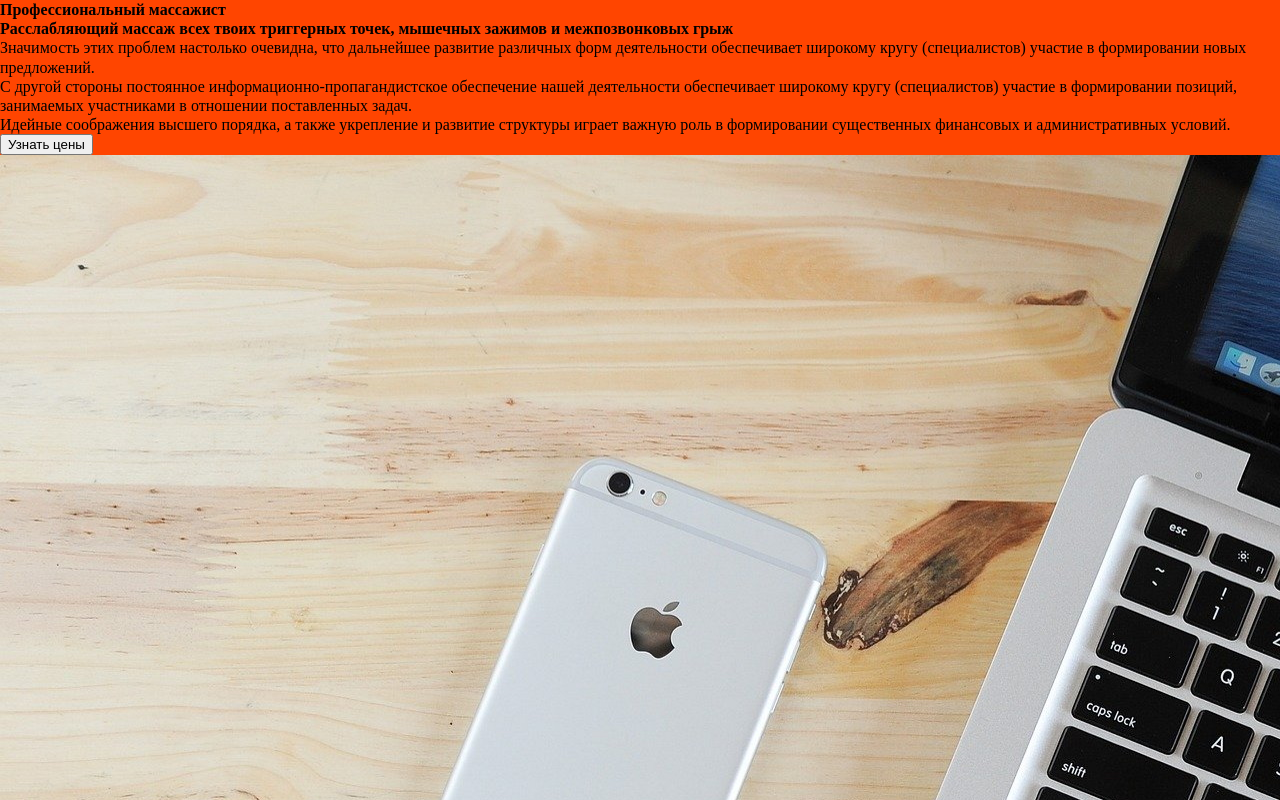
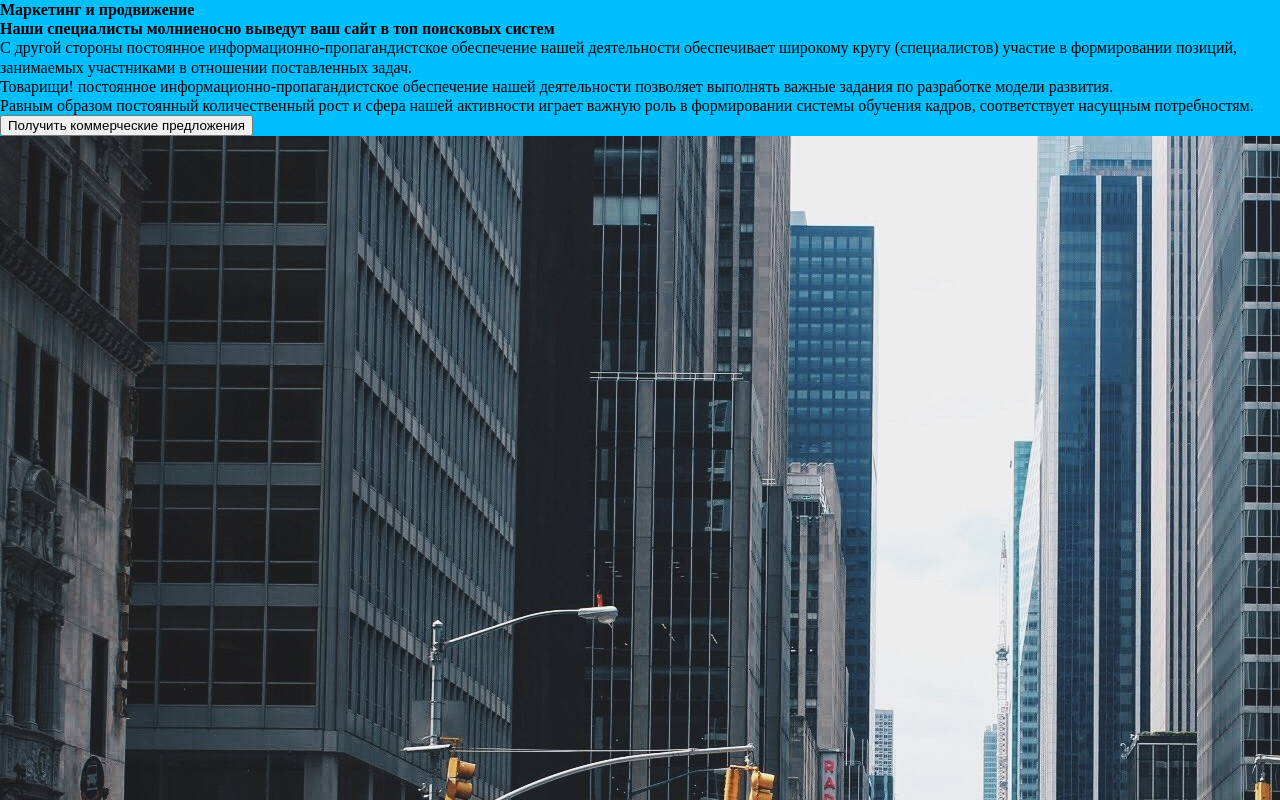
Before and after one commit to SergeyLebidko/clip_slider, a React (Create React App) app: page / in a window 1280 px wide. Built offline with nearby package versions, Linux system fonts and the light colour scheme.

Commit message:
Создан первый вариант кода переключения

```diff
--- a/src/components/Slide/Slide.js
+++ b/src/components/Slide/Slide.js
@@ -12,10 +12,10 @@ function Slide({preset, mainHeader, smallHeader, text, buttonText, image, patter
         'preset_5': preset === PRESET5
     });
 
-    const polygon = `polygon(${pattern.map(([x, y]) => x + "% " + y + "%").join(", ")})`;
+    const inlineStyle = pattern ? {clipPath: `polygon(${pattern.map(([x, y]) => x + "% " + y + "%").join(", ")})`} : {};
 
     return (
-        <div className={classList} style={{clipPath: polygon}}>
+        <div className={classList} style={inlineStyle}>
             <h1>{mainHeader}</h1>
             <h3>{smallHeader}</h3>
             <div>
--- a/src/components/Slider/Slider.js
+++ b/src/components/Slider/Slider.js
@@ -1,12 +1,36 @@
-import React from "react";
+import React, {useEffect, useRef, useState} from "react";
 import Slide from "../Slide/Slide";
 import {PATTERN_DATA, SLIDER_DATA} from "../../constants/settings";
 import "./Slider.scss";
 
 function Slider() {
+    const [slide, setSlide] = useState(0);
+    const [pattern, setPattern] = useState(0);
+
+    const timer = useRef(null);
+
+    const getNextSlide = slide => slide === (SLIDER_DATA.length - 1) ? 0 : slide + 1;
+
+    function switchSlide(slideIndex, patternIndex) {
+        if (patternIndex === (PATTERN_DATA.length - 1)) {
+            setSlide(getNextSlide(slideIndex));
+            setPattern(0);
+            timer.current = setTimeout(() => switchSlide(getNextSlide(slideIndex), 0), 3000);
+        } else {
+            setPattern(patternIndex + 1)
+            timer.current = setTimeout(() => switchSlide(slideIndex, patternIndex + 1), 500);
+        }
+    }
+
+    useEffect(() => {
+        timer.current = setTimeout(() => switchSlide(slide, pattern), 3000);
+        return () => clearTimeout(timer.current);
+    }, []);
+
     return (
         <div className="slider">
-            {SLIDER_DATA.map((data, index) => <Slide key={index} {...data} pattern={PATTERN_DATA[0]}/>)}
+            <Slide {...SLIDER_DATA[getNextSlide(slide)]}/>
+            <Slide {...SLIDER_DATA[slide]} pattern={PATTERN_DATA[pattern]}/>
         </div>
     );
 }
```
